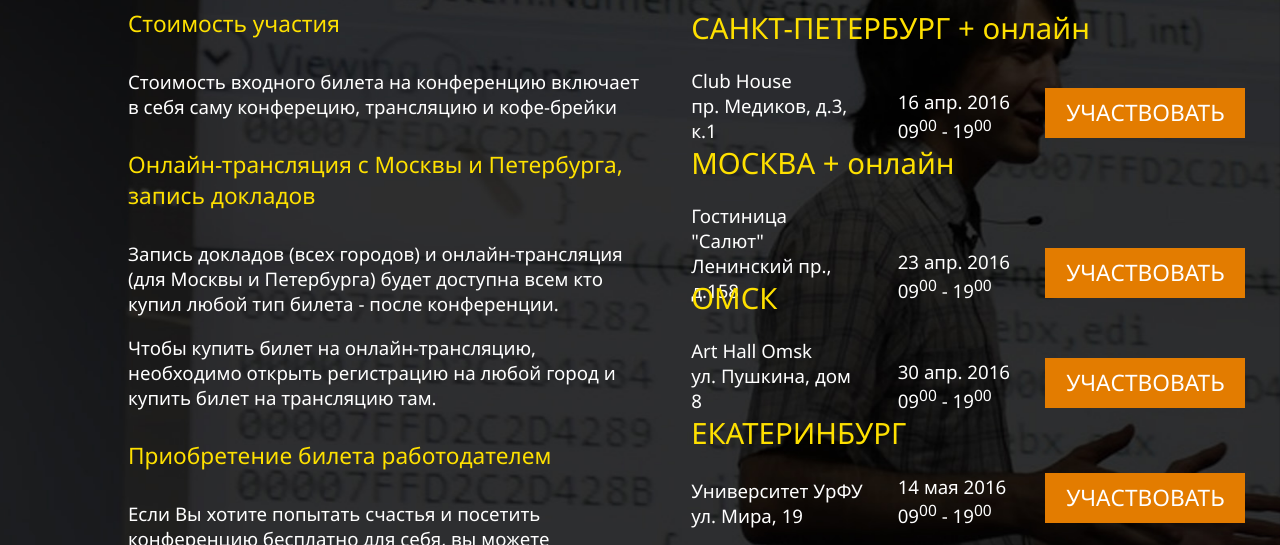
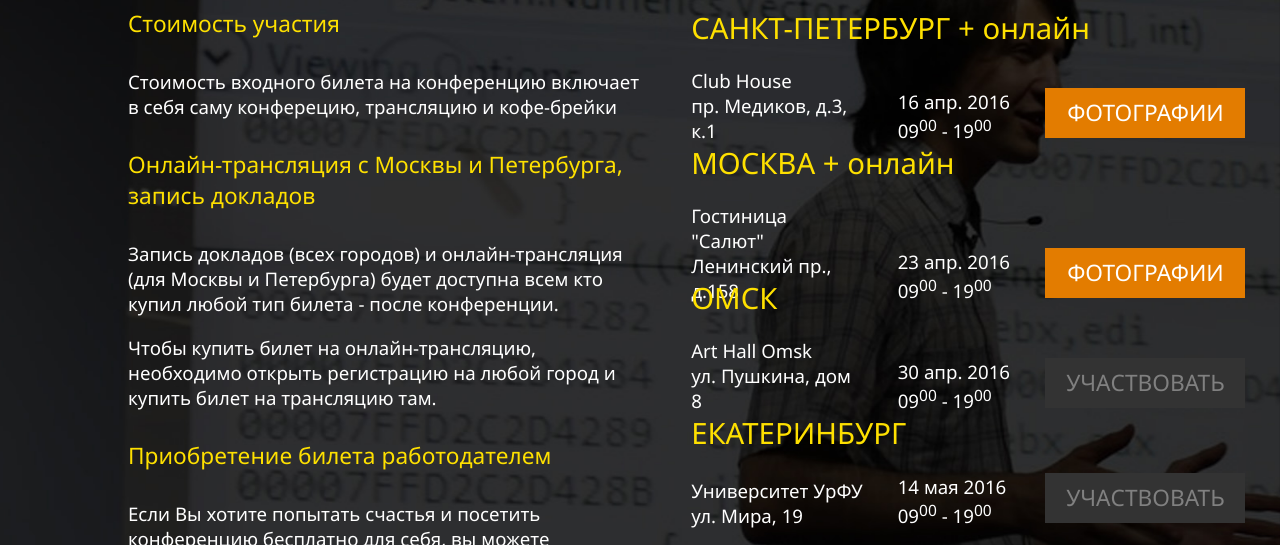
Before and after one commit to mumusan/qaconf.github.io, a plain HTML site: page register.html in a window 1280 px wide. Shown: the part 252-797 px from the top of the page. Drawn offline with nearby package versions, Linux system fonts and the light colour scheme.

Commit message:
photos instead of register

```diff
--- a/css/register.css
+++ b/css/register.css
@@ -119,7 +119,7 @@
     font-weight: 500;
 }
 
-.city-descr .city-go  {
+.city-descr .city-go, .city-go-d  {
     display: inline-block;
     width: 200px;
     height:100%;
@@ -130,7 +130,7 @@
     font-weight: 500;
 }
 
-.city-go a {
+.city-go a, .city-go-d a {
     display: block;
     float: left;
     background-color: #e37c00;
@@ -138,6 +138,11 @@
     height:50px;
     line-height: 50px;
     text-align: center;
+}
+
+.city-go-d a {
+    background-color: #333333;
+    color: gray;
 }
 
 @media (max-width: 1200px) {
--- a/register.html
+++ b/register.html
@@ -68,7 +68,7 @@
                             16 апр. 2016<br>09<sup>00</sup> - 19<sup>00</sup>
                         </div>
                         <div class="city-go">
-                            <a target="_blank" href="https://braingems.timepad.ru/event/279903/">УЧАСТВОВАТЬ</a>
+                            <a target="_blank" href="https://www.facebook.com/media/set/?set=a.755604824487812.1073741828.100001149053718&type=1&l=fbf0e6caab">ФОТОГРАФИИ</a>
                         </div>
                     </div>
                 </div>
@@ -83,7 +83,7 @@
                             23 апр. 2016<br>09<sup>00</sup> - 19<sup>00</sup>
                         </div>
                         <div class="city-go">
-                            <a target="_blank" href="https://braingems.timepad.ru/event/279873/">УЧАСТВОВАТЬ</a>
+                            <a target="_blank" href="https://www.facebook.com/media/set/?set=a.979781338736825&type=1&l=bb8d47ad3d">ФОТОГРАФИИ</a>
                         </div>
                     </div>
                 </div>
@@ -97,8 +97,9 @@
                         <div class="date-time">
                             30 апр. 2016<br>09<sup>00</sup> - 19<sup>00</sup>
                         </div>
-                        <div class="city-go">
-                            <a target="_blank" href="https://braingems.timepad.ru/event/280018/">УЧАСТВОВАТЬ</a>
+                        <div class="city-go-d">
+                            <!--<a target="_blank" href="https://braingems.timepad.ru/event/280018/">УЧАСТВОВАТЬ</a>-->
+                            <a href="#">УЧАСТВОВАТЬ</a>
                         </div>
                     </div>
                 </div>
@@ -112,8 +113,9 @@
                         <div class="date-time">
                             14 мая 2016<br>09<sup>00</sup> - 19<sup>00</sup>
                         </div>
-                        <div class="city-go">
-                            <a target="_blank" href="https://braingems.timepad.ru/event/280025/">УЧАСТВОВАТЬ</a>
+                        <div class="city-go-d">
+                            <!--<a target="_blank" href="https://braingems.timepad.ru/event/280025/">УЧАСТВОВАТЬ</a>-->
+                            <a href="#">УЧАСТВОВАТЬ</a>
                         </div>
                     </div>
                 </div>
```
